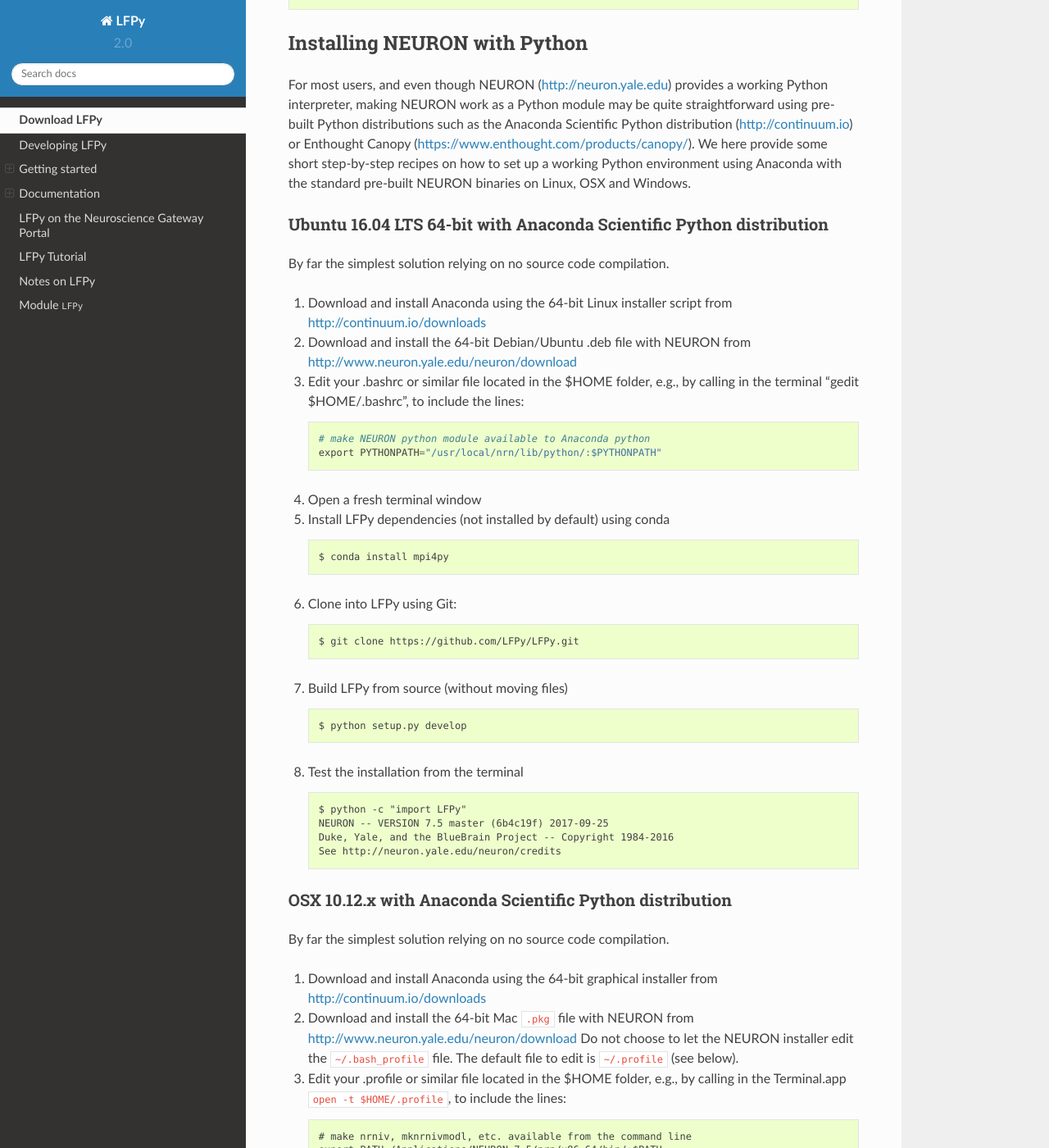
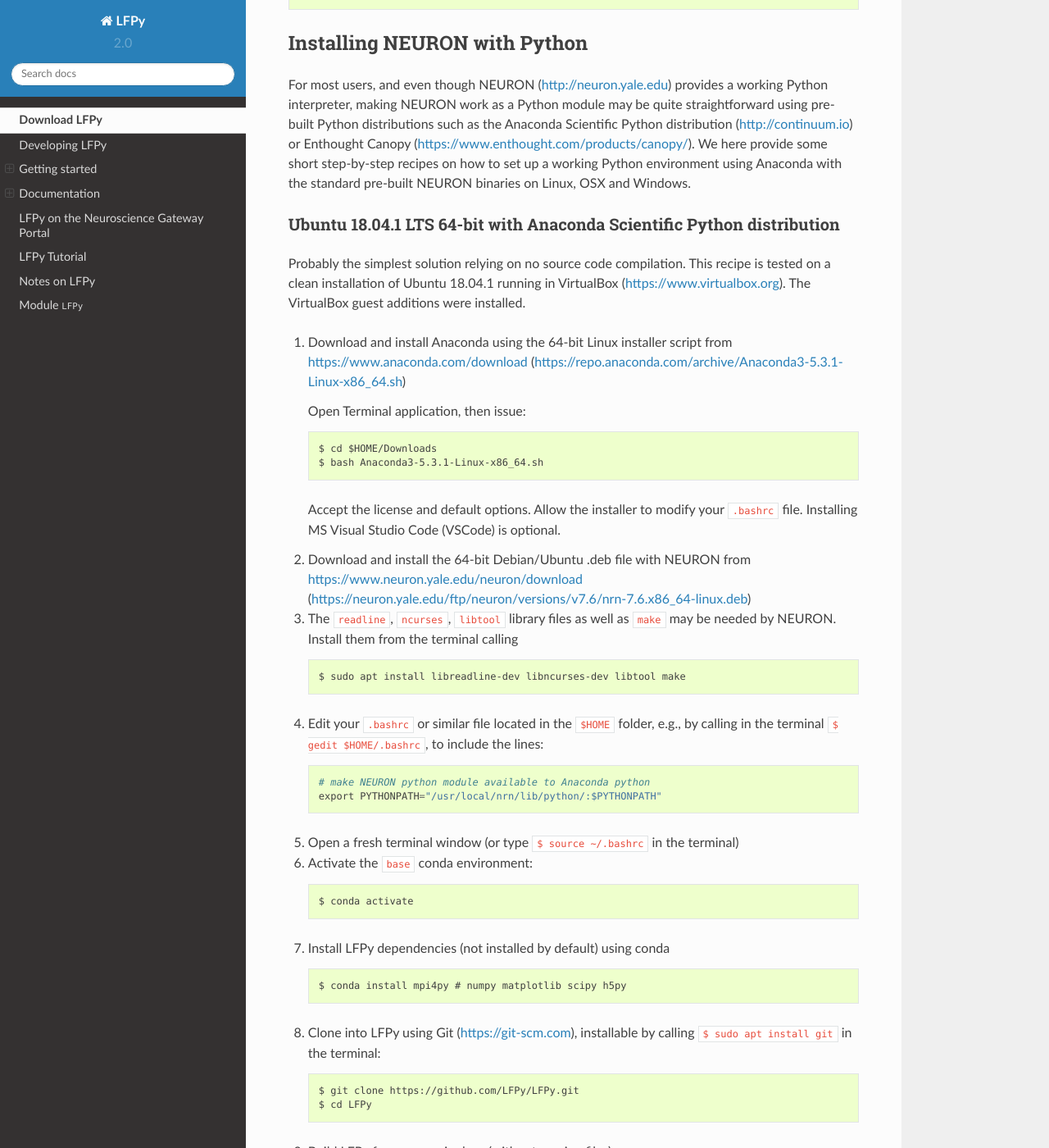
Before and after one commit to LFPy/LFPy, a Sphinx documentation site: the page built from doc/information.rst, in a window 1280 px wide and 1400 px high, scrolled down 3726 px. Shown: the whole window at 82% size. Built offline with Sphinx 7.4.7 and the Read the Docs theme 2.0.0, drawn with Linux system fonts in a browser that asks for light colours; some of the changed text lies outside the part shown.

Commit message:
updated/added install instructions for Ubuntu 18.04 LTS

```diff
--- a/doc/information.rst
+++ b/doc/information.rst
@@ -188,43 +188,132 @@ Python distributions such as the Anaconda Scientific Python distribution (http:/
 how to set up a working Python environment using Anaconda with the standard pre-built NEURON binaries on Linux, OSX and Windows.
 
 
-Ubuntu 16.04 LTS 64-bit with Anaconda Scientific Python distribution
-^^^^^^^^^^^^^^^^^^^^^^^^^^^^^^^^^^^^^^^^^^^^^^^^^^^^^^^^^^^^^^^^^^^^
+Ubuntu 18.04.1 LTS 64-bit with Anaconda Scientific Python distribution
+^^^^^^^^^^^^^^^^^^^^^^^^^^^^^^^^^^^^^^^^^^^^^^^^^^^^^^^^^^^^^^^^^^^^^^
 
-By far the simplest solution relying on no source code compilation.
+Probably the simplest solution relying on no source code compilation.
+This recipe is tested on a clean installation of Ubuntu 18.04.1 running in VirtualBox (https://www.virtualbox.org).
+The VirtualBox guest additions were installed.
 
-1.  Download and install Anaconda using the 64-bit Linux installer script from http://continuum.io/downloads
-2.  Download and install the 64-bit Debian/Ubuntu .deb file with NEURON from http://www.neuron.yale.edu/neuron/download
-3.  Edit your .bashrc or similar file located in the $HOME folder, e.g., by calling in the terminal "gedit $HOME/.bashrc", to include the lines:
+1.  Download and install Anaconda using the 64-bit Linux installer script from https://www.anaconda.com/download (https://repo.anaconda.com/archive/Anaconda3-5.3.1-Linux-x86_64.sh)
+
+    Open Terminal application, then issue:
+    ::
+
+        $ cd $HOME/Downloads
+        $ bash Anaconda3-5.3.1-Linux-x86_64.sh
+
+    Accept the license and default options. Allow the installer to modify your ``.bashrc`` file. Installing MS Visual Studio Code (VSCode) is optional.
+
+2.  Download and install the 64-bit Debian/Ubuntu .deb file with NEURON from https://www.neuron.yale.edu/neuron/download (https://neuron.yale.edu/ftp/neuron/versions/v7.6/nrn-7.6.x86_64-linux.deb)
+3.  The ``readline``, ``ncurses``, ``libtool`` library files as well as ``make`` may be needed by NEURON. Install them from the terminal calling
+    ::
+
+        $ sudo apt install libreadline-dev libncurses-dev libtool make
+
+4.  Edit your ``.bashrc`` or similar file located in the ``$HOME`` folder, e.g., by calling in the terminal ``$ gedit $HOME/.bashrc``, to include the lines:
     ::
 
         # make NEURON python module available to Anaconda python
         export PYTHONPATH="/usr/local/nrn/lib/python/:$PYTHONPATH"
 
-4.  Open a fresh terminal window
+5.  Open a fresh terminal window (or type ``$ source ~/.bashrc`` in the terminal)
 
-5.  Install LFPy dependencies (not installed by default) using conda
+6.  Activate the ``base`` conda environment:
     ::
 
-        $ conda install mpi4py
+        $ conda activate
 
-6.  Clone into LFPy using Git:
+
+7.  Install LFPy dependencies (not installed by default) using conda
+    ::
+
+        $ conda install mpi4py # numpy matplotlib scipy h5py
+
+
+8.  Clone into LFPy using Git (https://git-scm.com), installable by calling ``$ sudo apt install git`` in the terminal:
     ::
 
         $ git clone https://github.com/LFPy/LFPy.git
+        $ cd LFPy
 
-7.  Build LFPy from source (without moving files)
+
+9.  Build LFPy from source inplace (without moving files)
     ::
 
-        $ python setup.py develop
+        $ python setup.py develop --user
 
-8.  Test the installation from the terminal
+    or perform a local installation of LFPy:
     ::
 
-        $ python -c "import LFPy"
-        NEURON -- VERSION 7.5 master (6b4c19f) 2017-09-25
-        Duke, Yale, and the BlueBrain Project -- Copyright 1984-2016
-        See http://neuron.yale.edu/neuron/credits
+        $ python setup.py install --user
+
+9.  Test the installation from the terminal
+    ::
+
+        $ nosetests
+
+    which will run through the LFPy test suite. Hopefully without errors.
+
+
+Python 2.7
+""""""""""
+
+1.  Follow the above steps up until point 6. Then in the terminal create a new environment based on Python 2.7
+    (assuming that the Python 3 version of Anaconda was installed):
+    ::
+
+        $ conda create -n py27 python=2.7 anaconda
+        $ conda activate py27
+
+2.  Continue with step 7 above.
+
+
+Ubuntu 18.04.1 LTS w. system Python 3.6
+^^^^^^^^^^^^^^^^^^^^^^^^^^^^^^^^^^^^^^^
+Another option is to rely on the system Python installation (Python 3.6.7).
+Make sure that nothing in ``$PATH`` points to an Anaconda-installed version of Python (may break e.g., ``pip3``)
+
+1.  Install dependencies through the terminal:
+    ::
+
+        $ sudo apt install libreadline-dev libncurses-dev libtool make
+        $ sudo apt install ipython3 cython3 jupyter-notebook python3-nose \
+          python3-numpy python3-scipy python3-matplotlib python3-mpi4py python3-h5py
+
+2.  Download and install the 64-bit Debian/Ubuntu .deb file with NEURON from https://www.neuron.yale.edu/neuron/download (https://neuron.yale.edu/ftp/neuron/versions/v7.6/nrn-7.6.x86_64-linux.deb)
+
+3.  Edit your ``.bashrc`` or similar file located in the ``$HOME`` folder, e.g., by calling in the terminal ``$ gedit $HOME/.bashrc``, to include the lines:
+    ::
+
+        # make NEURON python module available to Anaconda python
+        export PYTHONPATH="/usr/local/nrn/lib/python/:$PYTHONPATH"
+
+4.  Open a fresh terminal window (or type ``$ source ~/.bashrc`` in the terminal)
+
+5.  Clone into LFPy using Git (https://git-scm.com), installable by calling ``$ sudo apt install git`` in the terminal:
+    ::
+
+        $ git clone https://github.com/LFPy/LFPy.git
+        $ cd LFPy
+
+
+6.  Build LFPy from source inplace (without moving files)
+    ::
+
+        $ python3 setup.py develop --user
+
+    or perform a local installation of LFPy:
+    ::
+
+        $ python3 setup.py install --user
+
+7.  Test the installation from the terminal
+    ::
+
+        $ nosetests3
+
+    which will run through the LFPy test suite. Hopefully without errors.
 
 
 OSX 10.12.x with Anaconda Scientific Python distribution
```
